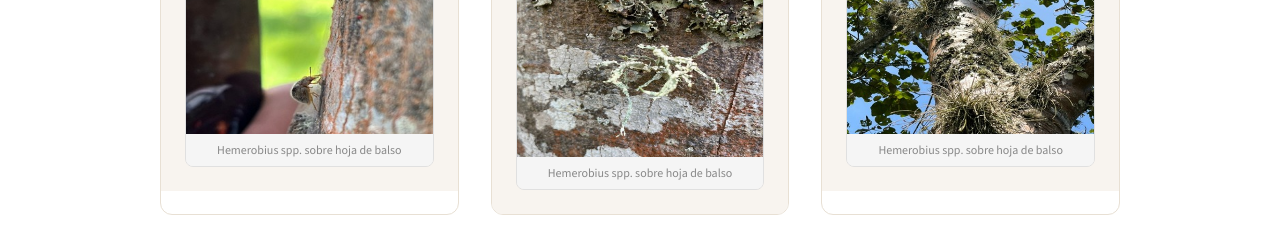
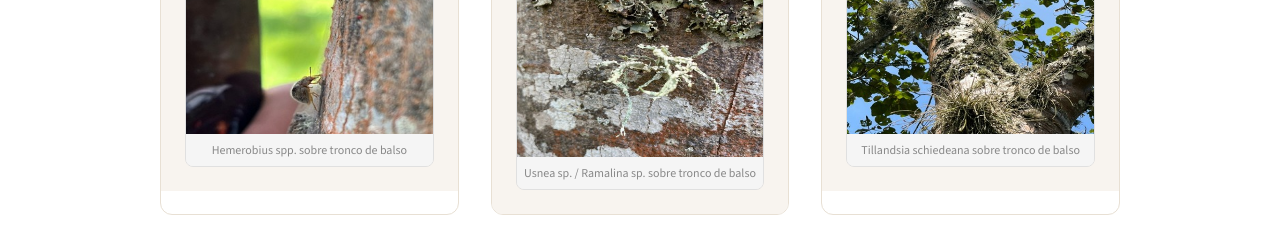
Before and after one commit to Naujdem/Trabajo-de-Campo.-Balso, a plain HTML site: page index.html in a window 1280 px wide. Shown: the part 4860-5099 px from the top of the page. Drawn offline with nearby package versions, Linux system fonts and the light colour scheme; a web font is replaced by a local one.

Commit message:
Update index.html

```diff
--- a/index.html
+++ b/index.html
@@ -782,7 +782,7 @@
 
 <div style="margin-top: 16px; border: 1px solid #e0e0e0; border-radius: 8px; overflow: hidden;">
   <img src="Especie1.jpeg" alt="León de los Áfidos" style="width: 100%; height: 180px; object-fit: cover; display: block;" />
-  <p style="font-size: 0.75rem; color: #888; text-align: center; padding: 6px; background: #f5f5f5; margin: 0;">Hemerobius spp. sobre hoja de balso</p>
+  <p style="font-size: 0.75rem; color: #888; text-align: center; padding: 6px; background: #f5f5f5; margin: 0;">Hemerobius spp. sobre tronco de balso</p>
 </div>
         </div>
       </div>
@@ -805,7 +805,7 @@
 
 <div style="margin-top: 16px; border: 1px solid #e0e0e0; border-radius: 8px; overflow: hidden;">
   <img src="Especie2.jpeg" alt="León de los Áfidos" style="width: 100%; height: 180px; object-fit: cover; display: block;" />
-  <p style="font-size: 0.75rem; color: #888; text-align: center; padding: 6px; background: #f5f5f5; margin: 0;">Hemerobius spp. sobre hoja de balso</p>
+  <p style="font-size: 0.75rem; color: #888; text-align: center; padding: 6px; background: #f5f5f5; margin: 0;">Usnea sp. / Ramalina sp. sobre tronco de balso</p>
 </div>
         </div>
       </div>
@@ -828,7 +828,7 @@
 
 <div style="margin-top: 16px; border: 1px solid #e0e0e0; border-radius: 8px; overflow: hidden;">
   <img src="Especie3.jpeg" alt="León de los Áfidos" style="width: 100%; height: 180px; object-fit: cover; display: block;" />
-  <p style="font-size: 0.75rem; color: #888; text-align: center; padding: 6px; background: #f5f5f5; margin: 0;">Hemerobius spp. sobre hoja de balso</p>
+  <p style="font-size: 0.75rem; color: #888; text-align: center; padding: 6px; background: #f5f5f5; margin: 0;">Tillandsia schiedeana sobre tronco de balso</p>
 </div>
         </div>
       </div>
```
